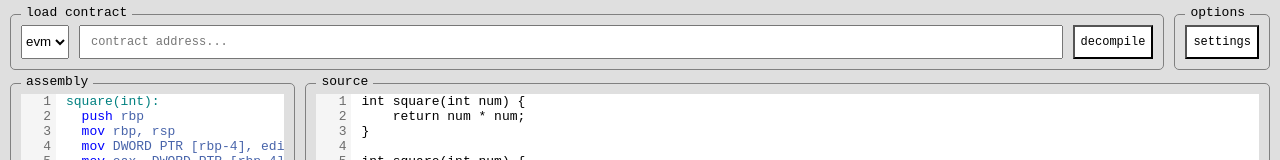
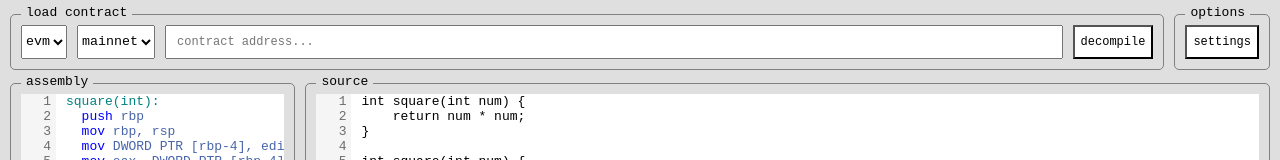
Before and after one commit to kanav99/deblocc, a React (Vite) app: page / in a window 1280 px wide. Shown: the top 160 px of the page. Built offline with nearby package versions, Linux system fonts and the light colour scheme.

Commit message:
network selection

```diff
--- a/src/app.tsx
+++ b/src/app.tsx
@@ -40,6 +40,13 @@ const targets = [
   "evm"
 ]
 
+const networks = [
+  [
+    "mainnet",
+    "goerli"
+  ]
+]
+
 export default () => {
   const [disassembly, setDisassembly] = React.useState(sampleAssemblyCode);
   const [code, setCode] = React.useState(sampleCode);
@@ -48,6 +55,7 @@ export default () => {
   const [contractAddress, setContractAddress] = React.useState("");
   const [isDecompiling, setIsDecompiling] = React.useState(false);
   const [target, setTarget] = React.useState(0);
+  const [network, setNetwork] = React.useState(0);
 
   const highlightedAssembly = highlightAssembly(disassembly);
   const highlightedCode = highlightCode(code);
@@ -57,15 +65,25 @@ export default () => {
       <HStack flex>
         <Card header="load contract" flex>
           <HStack flex>
-            <select onChange={e => {setTarget(parseInt(e.target.value))}}>
+            <select style={{fontFamily: defaultTheme.font.family}} onChange={e => {
+              setTarget(parseInt(e.target.value));
+              setNetwork(0);
+            }}>
               {targets.map((target, index) => {
-                return <option value={index}>{target}</option>
+                return <option style={{fontFamily: defaultTheme.font.family}} value={index}>{target}</option>
+              })}
+            </select>
+            <select style={{fontFamily: defaultTheme.font.family}} onChange={e => {
+              setNetwork(parseInt(e.target.value));
+            }}>
+              {networks[target].map((network, index) => {
+                return <option style={{fontFamily: defaultTheme.font.family}} value={index}>{network}</option>
               })}
             </select>
             <Input placeholder="contract address..." value={contractAddress} onChange={(e) => setContractAddress(e.target.value)} flex/>
             <Button title="decompile" onClick={async () => {
               setIsDecompiling(true);
-              const result = await decompilers[target].decompileByAddress(contractAddress);
+              const result = await decompilers[target].decompileByAddress(contractAddress, networks[target][network]);
               setCode(result.code);
               setIsDecompiling(false);
               setDisassembly(result.assembly);
@@ -79,7 +97,7 @@ export default () => {
       </HStack>
       <HStack loading={isDecompiling} flex>
         <VStack>
-          <Card header="assembly" style={{resize: 'horizontal'}} flex>
+          <Card header="assembly" style={{resize: 'both'}} flex>
             <Code value={highlightedAssembly} selectColor="#cefad0"/>
           </Card>
         </VStack>
--- a/src/grammar/tools/common.tsx
+++ b/src/grammar/tools/common.tsx
@@ -7,5 +7,5 @@ export type DecompilationResult = {
 
 export interface Decompiler {
     decompileByBytecode: (bytecode: string) => Promise<DecompilationResult>
-    decompileByAddress:  (address:  string) => Promise<DecompilationResult>;
+    decompileByAddress:  (address:  string, network: string) => Promise<DecompilationResult>;
 }
--- a/src/grammar/tools/dedaub.tsx
+++ b/src/grammar/tools/dedaub.tsx
@@ -36,8 +36,8 @@ export class Dedaub implements Decompiler {
         }
     }
 
-    async decompileByAddress(address: string): Promise<DecompilationResult> {
-        const res = await fetch(`https://mainnet.infura.io/v3/${INFURA_KEY}`, {
+    async decompileByAddress(address: string, network: string): Promise<DecompilationResult> {
+        const res = await fetch(`https://${network}.infura.io/v3/${INFURA_KEY}`, {
             method: 'POST',
             headers: {
                 'Content-Type': 'application/json'
```
